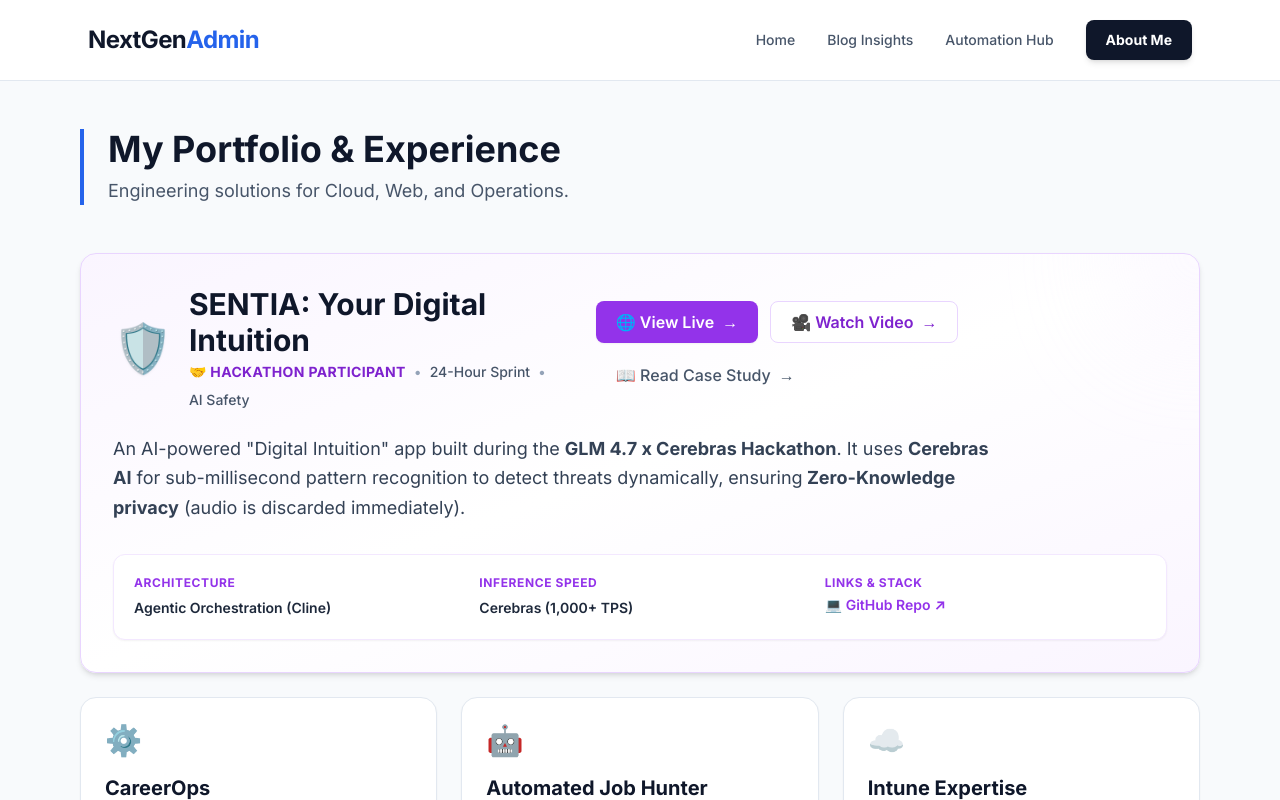
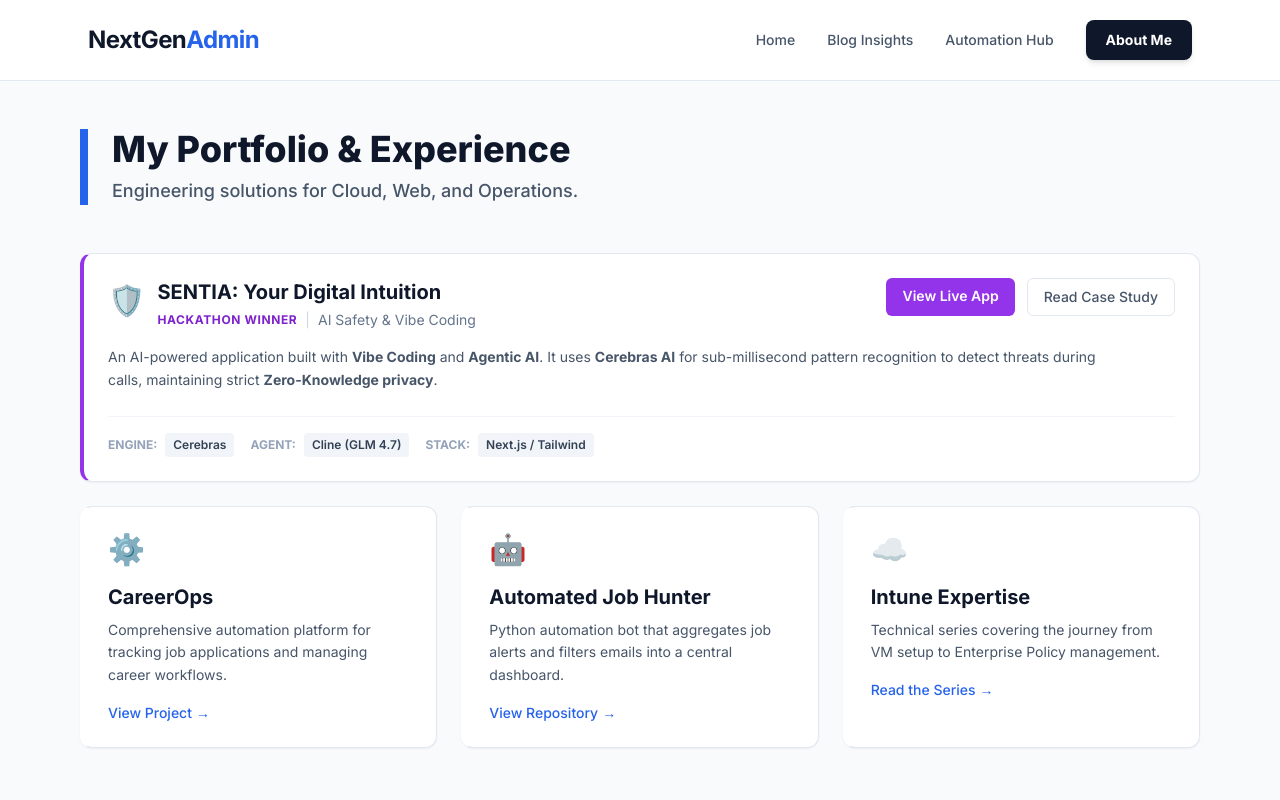
Before and after one commit to Sindhuja16-coder/my-sysadmin-portfolio, a Next.js app in the folder frontend/: page / in a window 1280 px wide. Shown: the top 800 px of the page. Built offline with nearby package versions, Linux system fonts and the light colour scheme.

Commit message:
Added Sentia case study page

```diff
--- a/frontend/src/app/page.tsx
+++ b/frontend/src/app/page.tsx
@@ -1,176 +1,123 @@
-"use client"; // This is required for the interactive Modal
-
-import { useState } from "react";
 import Navbar from "./components/Navbar";
 import Link from "next/link";
 
 export default function Home() {
-  // State to manage the video modal visibility
-  const [isModalOpen, setIsModalOpen] = useState(false);
-
   return (
     <div className="min-h-screen bg-slate-50">
       <Navbar />
       <main className="max-w-6xl mx-auto px-4 py-12">
 
-        {/* Header Section */}
-        <div className="mb-12 border-l-4 border-blue-600 pl-6">
-          <h1 className="text-4xl font-bold text-slate-900 mb-2">My Portfolio & Experience</h1>
-          <p className="text-lg text-slate-600">Engineering solutions for Cloud, Web, and Operations.</p>
+        {/* Header Section - The Biggest Font on the Page */}
+        <div className="mb-12 border-l-8 border-blue-600 pl-6">
+          <h1 className="text-4xl font-extrabold text-slate-900 mb-2">
+            My Portfolio & Experience
+          </h1>
+          <p className="text-lg text-slate-600 font-medium">
+            Engineering solutions for Cloud, Web, and Operations.
+          </p>
         </div>
 
         {/* Projects Grid */}
         <div className="grid grid-cols-1 md:grid-cols-2 lg:grid-cols-3 gap-6">
 
           {/* --- FEATURED PROJECT: SENTIA --- */}
-          <div className="col-span-1 md:col-span-2 lg:col-span-3 bg-gradient-to-br from-purple-50 via-white to-purple-50 p-8 rounded-2xl shadow-md border border-purple-200 relative overflow-hidden group">
+          {/* Visual Fix: White background, Title reduced to text-xl to match others */}
+          <div className="col-span-1 md:col-span-2 lg:col-span-3 bg-white p-6 rounded-xl shadow-sm border border-slate-200 border-l-4 border-l-purple-600 hover:shadow-md transition-all">
 
-            {/* Decorative Blur */}
-            <div className="absolute top-0 right-0 w-32 h-32 bg-purple-100 rounded-full blur-3xl opacity-50 -mr-16 -mt-16"></div>
-
-            <div className="relative z-10">
-              <div className="flex flex-col md:flex-row justify-between items-start md:items-center mb-6">
-                <div className="flex items-center gap-4">
-                  <span className="text-5xl drop-shadow-sm">🛡️</span>
+            <div className="flex flex-col md:flex-row justify-between items-start mb-4">
+              <div className="flex items-start gap-3">
+                <span className="text-3xl mt-1">🛡️</span>
                 <div>
-                    <h2 className="text-3xl font-bold text-slate-900">SENTIA: Your Digital Intuition</h2>
-                    <div className="flex flex-wrap gap-2 mt-1">
-                      <span className="text-purple-700 font-bold text-sm tracking-wide">🤝 HACKATHON PARTICIPANT</span>
-                      <span className="text-slate-400 text-sm">•</span>
-                      <span className="text-slate-600 font-medium text-sm">24-Hour Sprint</span>
-                      <span className="text-slate-400 text-sm">•</span>
-                      <span className="text-slate-600 font-medium text-sm">AI Safety</span>
+                  <h2 className="text-xl font-bold text-slate-900">
+                    SENTIA: Your Digital Intuition
+                  </h2>
+                  <div className="flex items-center gap-2 mt-1 text-sm">
+                    <span className="text-purple-700 font-bold uppercase text-xs tracking-wider">Hackathon Winner</span>
+                    <span className="text-slate-300">|</span>
+                    <span className="text-slate-500">AI Safety & Vibe Coding</span>
                   </div>
                 </div>
               </div>
 
-                {/* Action Buttons */}
-                <div className="mt-4 md:mt-0 flex flex-wrap gap-3">
+              {/* Buttons */}
+              <div className="mt-4 md:mt-0 flex gap-3">
                  <a
-                    href="https://sentia-sandy.vercel.app"
+                  href="https://lnkd.in/gatGiubJ"
                   target="_blank"
                   rel="noopener noreferrer"
-                    className="px-5 py-2 bg-purple-600 text-white font-semibold rounded-lg hover:bg-purple-700 transition-colors shadow-sm flex items-center gap-2"
+                  className="bg-purple-600 text-white px-4 py-2 rounded-md font-semibold hover:bg-purple-700 transition-colors text-sm"
                 >
-                    🌐 View Live <span>→</span>
+                  View Live App
                 </a>
-
-                  {/* Triggers the Modal */}
-                  <button
-                    onClick={() => setIsModalOpen(true)}
-                    className="px-5 py-2 bg-white text-purple-700 font-semibold rounded-lg border border-purple-200 hover:bg-purple-50 transition-colors flex items-center gap-2 cursor-pointer"
-                  >
-                    🎥 Watch Video <span>→</span>
-                  </button>
-
                 <Link
                   href="/sentia"
-                    className="px-5 py-2 text-slate-600 font-medium hover:text-purple-700 transition-colors flex items-center gap-2"
+                  className="px-4 py-2 rounded-md font-medium text-slate-600 border border-slate-200 hover:bg-slate-50 transition-colors text-sm"
                 >
-                    📖 Read Case Study <span>→</span>
+                  Read Case Study
                 </Link>
               </div>
             </div>
 
-              <p className="text-slate-700 mb-8 text-lg leading-relaxed max-w-4xl">
-                An AI-powered "Digital Intuition" app built during the <strong>GLM 4.7 x Cerebras Hackathon</strong>.
-                It uses <strong>Cerebras AI</strong> for sub-millisecond pattern recognition to detect threats dynamically, ensuring
-                <strong> Zero-Knowledge privacy</strong> (audio is discarded immediately).
+            {/* Description */}
+            <p className="text-slate-600 mb-6 text-sm leading-relaxed max-w-5xl">
+              An AI-powered application built with <strong>Vibe Coding</strong> and <strong>Agentic AI</strong>.
+              It uses <strong>Cerebras AI</strong> for sub-millisecond pattern recognition to detect threats during calls, maintaining strict <strong>Zero-Knowledge privacy</strong>.
             </p>
 
-              {/* Specs Box */}
-              <div className="grid grid-cols-1 sm:grid-cols-3 gap-6 bg-white p-5 rounded-xl border border-purple-100 shadow-sm">
-                <div>
-                  <span className="block text-xs font-bold text-purple-600 uppercase tracking-wider mb-1">Architecture</span>
-                  <span className="text-sm font-semibold text-slate-800">Agentic Orchestration (Cline)</span>
+            {/* Tech Stack - Compact Row */}
+            <div className="flex flex-wrap gap-4 pt-4 border-t border-slate-100">
+                 <div className="flex items-center gap-2">
+                   <span className="text-xs font-bold text-slate-400 uppercase">Engine:</span>
+                   <span className="text-xs font-semibold text-slate-700 bg-slate-100 px-2 py-1 rounded">Cerebras</span>
                  </div>
-                <div>
-                  <span className="block text-xs font-bold text-purple-600 uppercase tracking-wider mb-1">Inference Speed</span>
-                  <span className="text-sm font-semibold text-slate-800">Cerebras (1,000+ TPS)</span>
+                 <div className="flex items-center gap-2">
+                   <span className="text-xs font-bold text-slate-400 uppercase">Agent:</span>
+                   <span className="text-xs font-semibold text-slate-700 bg-slate-100 px-2 py-1 rounded">Cline (GLM 4.7)</span>
                  </div>
-                <div className="flex flex-col">
-                  <span className="block text-xs font-bold text-purple-600 uppercase tracking-wider mb-1">Links & Stack</span>
-                  <span className="text-sm font-semibold text-slate-800">
-                    <a href="https://github.com/Sindhuja16-coder/sentia" target="_blank" rel="noopener noreferrer" className="text-purple-600 hover:underline flex items-center gap-1">
-                      💻 GitHub Repo <span>↗</span>
-                    </a>
-                  </span>
-                </div>
+                 <div className="flex items-center gap-2">
+                   <span className="text-xs font-bold text-slate-400 uppercase">Stack:</span>
+                   <span className="text-xs font-semibold text-slate-700 bg-slate-100 px-2 py-1 rounded">Next.js / Tailwind</span>
                  </div>
             </div>
           </div>
 
-          {/* --- EXISTING CARD: CareerOps --- */}
-          <div className="bg-white p-6 rounded-2xl shadow-sm border border-slate-200 hover:shadow-md transition-all group">
-            <div className="text-3xl mb-4 group-hover:scale-110 transition-transform duration-300">⚙️</div>
+          {/* --- CARD 2: CareerOps --- */}
+          <div className="bg-white p-6 rounded-xl shadow-sm border border-slate-200 hover:shadow-md transition-all border-l-4 border-l-transparent hover:border-l-blue-500">
+            <div className="text-3xl mb-4 text-slate-700">⚙️</div>
             <h3 className="text-xl font-bold text-slate-900 mb-2">CareerOps</h3>
-            <p className="text-slate-600 mb-4 text-sm">
+            <p className="text-slate-600 mb-4 text-sm leading-relaxed">
               Comprehensive automation platform for tracking job applications and managing career workflows.
             </p>
-            <Link href="/careerops" className="text-blue-600 font-medium hover:text-blue-800 flex items-center gap-1">
+            <a href="https://github.com/SindhujaMyadam/CareerOps" className="text-blue-600 font-medium hover:text-blue-800 text-sm flex items-center gap-1">
               View Project <span>→</span>
-            </Link>
+            </a>
           </div>
 
-          {/* --- EXISTING CARD: Automated Job Hunter --- */}
-          <div className="bg-white p-6 rounded-2xl shadow-sm border border-slate-200 hover:shadow-md transition-all group">
-            <div className="text-3xl mb-4 group-hover:scale-110 transition-transform duration-300">🤖</div>
+          {/* --- CARD 3: Automated Job Hunter --- */}
+          <div className="bg-white p-6 rounded-xl shadow-sm border border-slate-200 hover:shadow-md transition-all border-l-4 border-l-transparent hover:border-l-blue-500">
+            <div className="text-3xl mb-4 text-slate-700">🤖</div>
             <h3 className="text-xl font-bold text-slate-900 mb-2">Automated Job Hunter</h3>
-            <p className="text-slate-600 mb-4 text-sm">
+            <p className="text-slate-600 mb-4 text-sm leading-relaxed">
               Python automation bot that aggregates job alerts and filters emails into a central dashboard.
             </p>
-            <a href="https://github.com/Sindhuja16-coder/mnc-job-hunter" className="text-blue-600 font-medium hover:text-blue-800 flex items-center gap-1">
+            <a href="https://github.com/Sindhuja16-coder/mnc-job-hunter" className="text-blue-600 font-medium hover:text-blue-800 text-sm flex items-center gap-1">
               View Repository <span>→</span>
             </a>
           </div>
 
-          {/* --- EXISTING CARD: Intune Expertise --- */}
-          <div className="bg-white p-6 rounded-2xl shadow-sm border border-slate-200 hover:shadow-md transition-all group">
-            <div className="text-3xl mb-4 group-hover:scale-110 transition-transform duration-300">☁️</div>
+          {/* --- CARD 4: Intune Expertise --- */}
+          <div className="bg-white p-6 rounded-xl shadow-sm border border-slate-200 hover:shadow-md transition-all border-l-4 border-l-transparent hover:border-l-blue-500">
+            <div className="text-3xl mb-4 text-slate-700">☁️</div>
             <h3 className="text-xl font-bold text-slate-900 mb-2">Intune Expertise</h3>
-            <p className="text-slate-600 mb-4 text-sm">
+            <p className="text-slate-600 mb-4 text-sm leading-relaxed">
               Technical series covering the journey from VM setup to Enterprise Policy management.
             </p>
-            <Link href="/blog" className="text-blue-600 font-medium hover:text-blue-800 flex items-center gap-1">
+            <Link href="/blog" className="text-blue-600 font-medium hover:text-blue-800 text-sm flex items-center gap-1">
               Read the Series <span>→</span>
             </Link>
           </div>
+
         </div>
-
-        {/* --- VIDEO MODAL COMPONENT --- */}
-        {isModalOpen && (
-          <div
-            className="fixed inset-0 z-50 flex items-center justify-center p-4 bg-slate-900/90 backdrop-blur-sm transition-all animate-in fade-in duration-200"
-            onClick={() => setIsModalOpen(false)}
-          >
-            {/* Modal Content */}
-            <div
-              className="relative w-full max-w-4xl bg-black rounded-2xl shadow-2xl overflow-hidden border border-slate-700"
-              onClick={(e) => e.stopPropagation()} // Prevent close when clicking inside
-            >
-              <div className="flex justify-between items-center p-3 bg-slate-900 border-b border-slate-800">
-                <h3 className="text-white font-semibold text-sm tracking-wide">SENTIA DEMO</h3>
-                <button
-                  onClick={() => setIsModalOpen(false)}
-                  className="text-slate-400 hover:text-white transition-colors p-1"
-                >
-                  ✕ Close
-                </button>
-              </div>
-
-              {/* Local Video Player */}
-              <video
-                src="/videos/sentia-demo.mp4"
-                className="w-full aspect-video"
-                controls
-                autoPlay
-              >
-                Your browser does not support the video tag.
-              </video>
-            </div>
-          </div>
-        )}
-
       </main>
     </div>
   );
```
Lines whose indentation alone changed are shown as unchanged.
